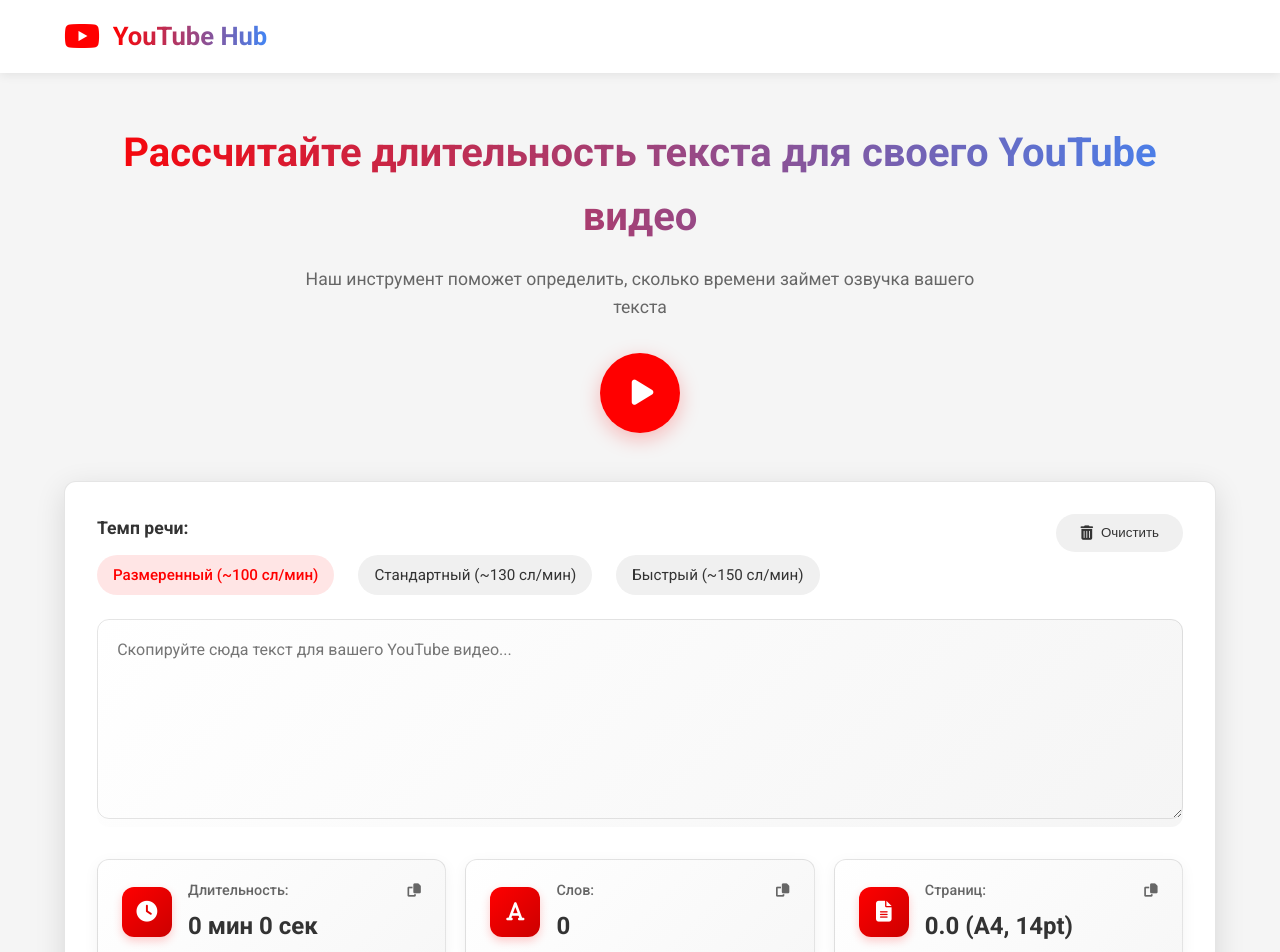
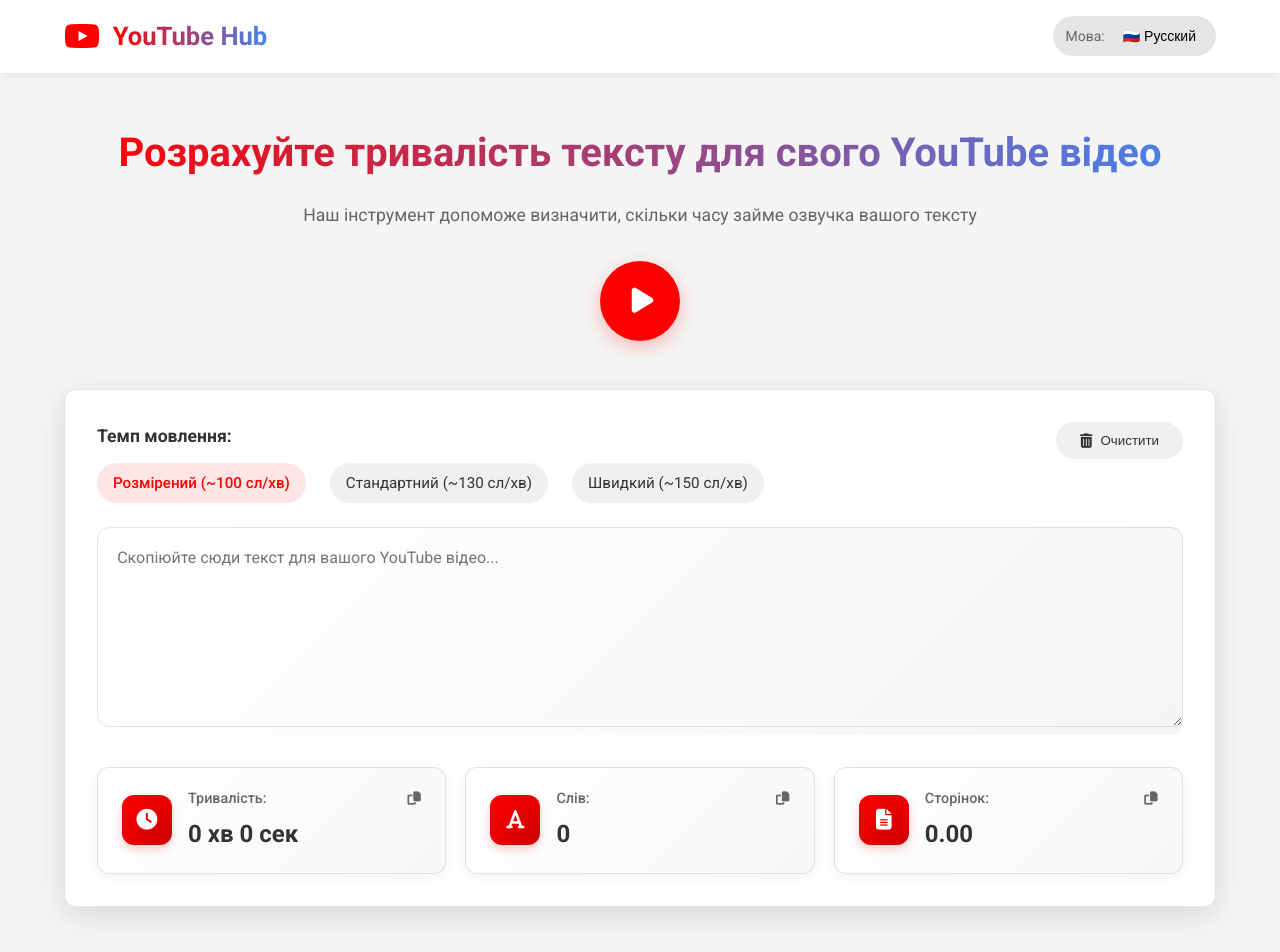
Before and after one commit to CroSSer23/youtube-hub, a Next.js app: page / in a window 1280 px wide. Shown: the top 952 px of the page. Built offline with nearby package versions, Linux system fonts and the light colour scheme.

Commit message:
Додано українську локалізацію та функцію переключення мови

```diff
--- /dev/null
+++ b/components/LanguageSwitcher.js
@@ -0,0 +1,37 @@
+import { useEffect, useState } from 'react';
+import styles from '../styles/LanguageSwitcher.module.css';
+
+export default function LanguageSwitcher() {
+  const [locale, setLocale] = useState('uk');
+  const [translations, setTranslations] = useState({
+    uk: { language: 'Мова', switchTo: 'Русский' },
+    ru: { language: 'Язык', switchTo: 'Українська' }
+  });
+
+  useEffect(() => {
+    // Получаем текущую локаль из localStorage
+    const savedLocale = localStorage.getItem('locale') || 'uk';
+    setLocale(savedLocale);
+  }, []);
+
+  const changeLanguage = (newLocale) => {
+    localStorage.setItem('locale', newLocale);
+    setLocale(newLocale);
+    window.location.reload();
+  };
+
+  return (
+    <div className={styles.languageSwitcher}>
+      <span>{translations[locale].language}:</span>
+      {locale === 'uk' ? (
+        <button onClick={() => changeLanguage('ru')}>
+          🇷🇺 Русский
+        </button>
+      ) : (
+        <button onClick={() => changeLanguage('uk')}>
+          🇺🇦 Українська
+        </button>
+      )}
+    </div>
+  );
+}
--- /dev/null
+++ b/components/LocaleProvider.js
@@ -0,0 +1,35 @@
+import { createContext, useState, useEffect, useContext } from 'react';
+import { useRouter } from 'next/router';
+
+const LocaleContext = createContext();
+
+export function useLocale() {
+  return useContext(LocaleContext);
+}
+
+export default function LocaleProvider({ children }) {
+  const router = useRouter();
+  const [locale, setLocale] = useState('uk'); // Українська як язык по умолчанию
+
+  useEffect(() => {
+    // Проверяем сохраненную локаль при загрузке
+    const savedLocale = localStorage.getItem('locale');
+    if (savedLocale) {
+      setLocale(savedLocale);
+    }
+  }, []);
+
+  const changeLocale = (newLocale) => {
+    setLocale(newLocale);
+    localStorage.setItem('locale', newLocale);
+
+    // Перезагрузим страницу с новой локалью
+    window.location.reload();
+  };
+
+  return (
+    <LocaleContext.Provider value={{ locale, changeLocale }}>
+      {children}
+    </LocaleContext.Provider>
+  );
+}
--- /dev/null
+++ b/locales/ru/common.json
@@ -0,0 +1,20 @@
+{
+  "title": "YouTube Hub - Анализатор длительности текста",
+  "metaDescription": "Инструмент для расчета длительности текста для YouTube видео",
+  "headerTitle": "YouTube Hub",
+  "heroTitle": "Рассчитайте длительность текста для своего YouTube видео",
+  "heroDescription": "Наш инструмент поможет определить, сколько времени займет озвучка вашего текста",
+  "tempoTitle": "Темп речи:",
+  "tempoSlow": "Размеренный (~100 сл/мин)",
+  "tempoNormal": "Стандартный (~130 сл/мин)",
+  "tempoFast": "Быстрый (~150 сл/мин)",
+  "clearButton": "Очистить",
+  "textareaPlaceholder": "Скопируйте сюда текст для вашего YouTube видео...",
+  "durationTitle": "Длительность:",
+  "durationFormat": "{minutes} мин {seconds} сек",
+  "wordsTitle": "Слов:",
+  "pagesTitle": "Страниц:",
+  "copyTooltip": "Копировать результат",
+  "language": "Язык",
+  "switchToUk": "Українська"
+}
--- /dev/null
+++ b/locales/uk/common.json
@@ -0,0 +1,20 @@
+{
+  "title": "YouTube Hub - Аналізатор тривалості тексту",
+  "metaDescription": "Інструмент для розрахунку тривалості тексту для YouTube відео",
+  "headerTitle": "YouTube Hub",
+  "heroTitle": "Розрахуйте тривалість тексту для свого YouTube відео",
+  "heroDescription": "Наш інструмент допоможе визначити, скільки часу займе озвучка вашого тексту",
+  "tempoTitle": "Темп мовлення:",
+  "tempoSlow": "Розмірений (~100 сл/хв)",
+  "tempoNormal": "Стандартний (~130 сл/хв)",
+  "tempoFast": "Швидкий (~150 сл/хв)",
+  "clearButton": "Очистити",
+  "textareaPlaceholder": "Скопіюйте сюди текст для вашого YouTube відео...",
+  "durationTitle": "Тривалість:",
+  "durationFormat": "{minutes} хв {seconds} сек",
+  "wordsTitle": "Слів:",
+  "pagesTitle": "Сторінок:",
+  "copyTooltip": "Копіювати результат",
+  "language": "Мова",
+  "switchToRu": "Русский"
+}
--- a/pages/_app.js
+++ b/pages/_app.js
@@ -1,7 +1,12 @@
 import '../styles/globals.css';
+import LocaleProvider from '../components/LocaleProvider';
 
 function MyApp({ Component, pageProps }) {
-  return <Component {...pageProps} />;
+  return (
+    <LocaleProvider>
+      <Component {...pageProps} />
+    </LocaleProvider>
+  );
 }
 
 export default MyApp;
--- a/pages/index.js
+++ b/pages/index.js
@@ -1,6 +1,11 @@
 import Head from 'next/head';
 import { useState, useEffect, useRef } from 'react';
 import styles from '../styles/Home.module.css';
+import LanguageSwitcher from '../components/LanguageSwitcher';
+
+// Импорт переводов
+import ukTranslations from '../locales/uk/common.json';
+import ruTranslations from '../locales/ru/common.json';
 
 export default function Home() {
   // Состояния
@@ -9,13 +14,20 @@
   const [duration, setDuration] = useState({ minutes: 0, seconds: 0 });
   const [pages, setPages] = useState(0);
   const [tempo, setTempo] = useState('slow');
+  const [locale, setLocale] = useState('uk');
 
   // Константы
   const WORDS_PER_PAGE = 300;
   const tempoRates = {
-    slow: 100,   // Размеренный темп
-    normal: 130, // Стандартный темп
-    fast: 150    // Быстрый темп
+    slow: 100,
+    normal: 130,
+    fast: 150
+  };
+
+  // Объект переводов
+  const translations = {
+    uk: ukTranslations,
+    ru: ruTranslations
   };
 
   // Refs для кнопок копирования
@@ -23,6 +35,28 @@
     duration: useRef(null),
     words: useRef(null),
     pages: useRef(null)
+  };
+
+  // Загрузка локали
+  useEffect(() => {
+    const savedLocale = localStorage.getItem('locale') || 'uk';
+    setLocale(savedLocale);
+  }, []);
+
+  // Функция перевода
+  const t = (key, replacements = {}) => {
+    if (!translations[locale] || !translations[locale][key]) {
+      return key;
+    }
+
+    let text = translations[locale][key];
+
+    // Замена плейсхолдеров
+    Object.keys(replacements).forEach(placeholder => {
+      text = text.replace(`{${placeholder}}`, replacements[placeholder]);
+    });
+
+    return text;
   };
 
   // Обработчик изменения текста
@@ -93,22 +127,23 @@
   return (
     <div className={styles.container}>
       <Head>
-        <title>YouTube Hub - Анализатор длительности текста</title>
-        <meta name="description" content="Инструмент для расчета длительности текста для YouTube видео" />
+        <title>{t('title')}</title>
+        <meta name="description" content={t('metaDescription')} />
         <link rel="icon" href="/favicon.ico" />
       </Head>
 
       <header className={styles.header}>
         <div className={styles.logoContainer}>
           <i className="fab fa-youtube"></i>
-          <h1>YouTube Hub</h1>
+          <h1>{t('headerTitle')}</h1>
         </div>
+        <LanguageSwitcher />
       </header>
 
       <main className={styles.main}>
         <section className={styles.hero}>
-          <h2>Рассчитайте длительность текста для своего YouTube видео</h2>
-          <p>Наш инструмент поможет определить, сколько времени займет озвучка вашего текста</p>
+          <h2>{t('heroTitle')}</h2>
+          <p>{t('heroDescription')}</p>
           <div className={styles.heroAnimation}>
             <div className={styles.playButton}>
               <i className="fas fa-play"></i>
@@ -119,7 +154,7 @@
         <section className={styles.analyzer}>
           <div className={styles.controls}>
             <div className={styles.tempoSelector}>
-              <h3>Темп речи:</h3>
+              <h3>{t('tempoTitle')}</h3>
               <div className={styles.tempoOptions}>
                 <label className={tempo === 'slow' ? styles.active : ''}>
                   <input
@@ -129,7 +164,7 @@
                     checked={tempo === 'slow'}
                     onChange={handleTempoChange}
                   />
-                  <span>Размеренный (~100 сл/мин)</span>
+                  <span>{t('tempoSlow')}</span>
                 </label>
                 <label className={tempo === 'normal' ? styles.active : ''}>
                   <input
@@ -139,7 +174,7 @@
                     checked={tempo === 'normal'}
                     onChange={handleTempoChange}
                   />
-                  <span>Стандартный (~130 сл/мин)</span>
+                  <span>{t('tempoNormal')}</span>
                 </label>
                 <label className={tempo === 'fast' ? styles.active : ''}>
                   <input
@@ -149,12 +184,12 @@
                     checked={tempo === 'fast'}
                     onChange={handleTempoChange}
                   />
-                  <span>Быстрый (~150 сл/мин)</span>
+                  <span>{t('tempoFast')}</span>
                 </label>
               </div>
             </div>
             <button className={styles.clearBtn} onClick={handleClear}>
-              <i className="fas fa-trash-alt"></i> Очистить
+              <i className="fas fa-trash-alt"></i> {t('clearButton')}
             </button>
           </div>
 
@@ -162,7 +197,7 @@
             <textarea
               value={text}
               onChange={handleTextChange}
-              placeholder="Скопируйте сюда текст для вашего YouTube видео..."
+              placeholder={t('textareaPlaceholder')}
             />
             <div className={styles.textBackground}></div>
           </div>
@@ -173,14 +208,14 @@
                 <i className="fas fa-clock"></i>
               </div>
               <div className={styles.resultContent}>
-                <h3>Длительность:</h3>
-                <p>{duration.minutes} мин {duration.seconds} сек</p>
+                <h3>{t('durationTitle')}</h3>
+                <p>{t('durationFormat', { minutes: duration.minutes, seconds: duration.seconds })}</p>
               </div>
               <button
                 ref={resultRefs.duration}
                 className={styles.copyBtn}
-                onClick={() => copyToClipboard(`${duration.minutes} мин ${duration.seconds} сек`, resultRefs.duration)}
-                title="Копировать результат"
+                onClick={() => copyToClipboard(t('durationFormat', { minutes: duration.minutes, seconds: duration.seconds }), resultRefs.duration)}
+                title={t('copyTooltip')}
               >
                 <i className="fas fa-copy"></i>
               </button>
@@ -191,14 +226,14 @@
                 <i className="fas fa-font"></i>
               </div>
               <div className={styles.resultContent}>
-                <h3>Слов:</h3>
+                <h3>{t('wordsTitle')}</h3>
                 <p>{words}</p>
               </div>
               <button
                 ref={resultRefs.words}
                 className={styles.copyBtn}
                 onClick={() => copyToClipboard(words.toString(), resultRefs.words)}
-                title="Копировать результат"
+                title={t('copyTooltip')}
               >
                 <i className="fas fa-copy"></i>
               </button>
@@ -209,14 +244,14 @@
                 <i className="fas fa-file-alt"></i>
               </div>
               <div className={styles.resultContent}>
-                <h3>Страниц:</h3>
-                <p>{pages.toFixed(1)} (А4, 14pt)</p>
+                <h3>{t('pagesTitle')}</h3>
+                <p>{pages.toFixed(2)}</p>
               </div>
               <button
                 ref={resultRefs.pages}
                 className={styles.copyBtn}
-                onClick={() => copyToClipboard(`${pages.toFixed(1)} (А4, шрифт Times New Roman, размер 14)`, resultRefs.pages)}
-                title="Копировать результат"
+                onClick={() => copyToClipboard(pages.toFixed(2), resultRefs.pages)}
+                title={t('copyTooltip')}
               >
                 <i className="fas fa-copy"></i>
               </button>
--- /dev/null
+++ b/styles/LanguageSwitcher.module.css
@@ -0,0 +1,33 @@
+.languageSwitcher {
+  display: flex;
+  align-items: center;
+  gap: 10px;
+  background-color: rgba(0, 0, 0, 0.1);
+  padding: 8px 12px;
+  border-radius: 20px;
+  margin-left: auto;
+}
+
+.languageSwitcher span {
+  font-size: 14px;
+  color: #666;
+}
+
+.languageSwitcher button {
+  background: none;
+  border: none;
+  cursor: pointer;
+  font-size: 14px;
+  padding: 4px 8px;
+  border-radius: 4px;
+  transition: all 0.2s ease;
+}
+
+.languageSwitcher button:hover {
+  background-color: rgba(0, 0, 0, 0.1);
+}
+
+.languageSwitcher button.active {
+  background-color: rgba(255, 0, 0, 0.1);
+  font-weight: bold;
+}
```
Also changed, not shown: 1 other file (tests, documents, lock files or other folders).
